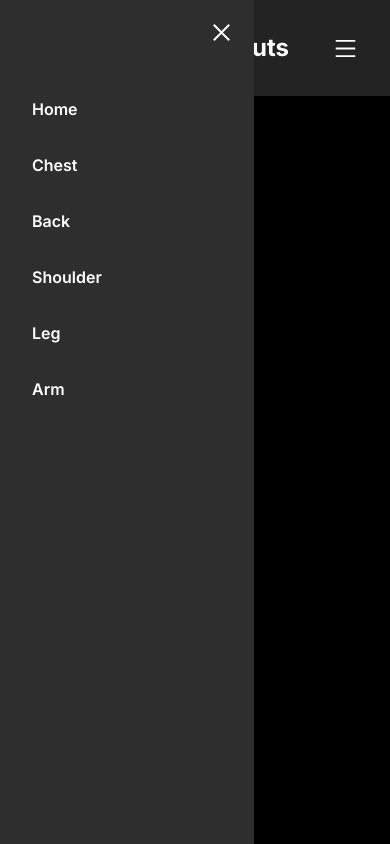
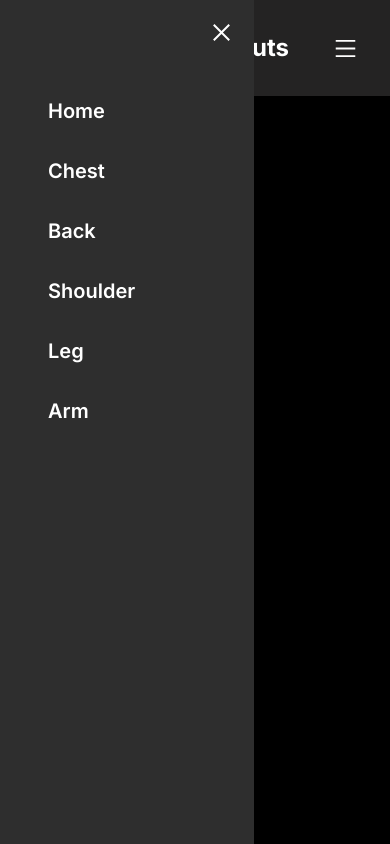
Before and after one commit to usmangenx/Workout-Plan-App, a Next.js app: page /arm in a window 390 px wide. Both pictures are taken after a click on the element 345 px from the left and 48 px from the top of the page. Built offline with nearby package versions, Linux system fonts and the light colour scheme.

Commit message:
fixed text size

```diff
--- a/src/app/navbar.js
+++ b/src/app/navbar.js
@@ -36,7 +36,7 @@ export default function Nav() {
          <AiOutlineClose size={25}/>
          </div>
          </div>)}
-         { menuOpen && ( <div className=" ">
+         { menuOpen && ( <div className=" ml-4 text-xl ">
         <ul className="">
            <Link onClick={()=>setMenuOpen(false)} href="/"> <li className="m-8 font-semibold ">Home</li></Link>
            <Link onClick={()=>setMenuOpen(false)} href="./chest"> <li className="m-8 font-semibold ">Chest</li></Link>
```
